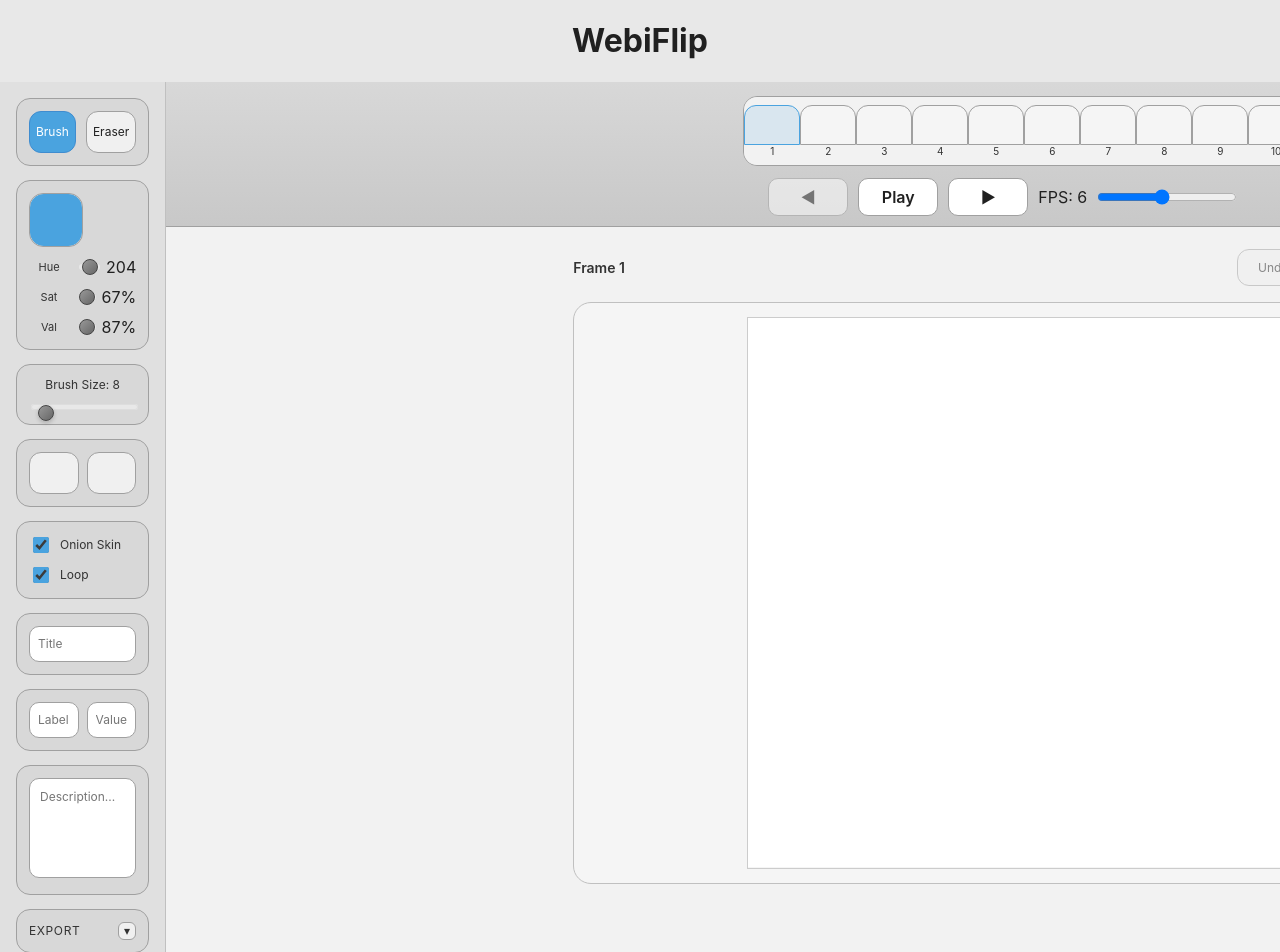
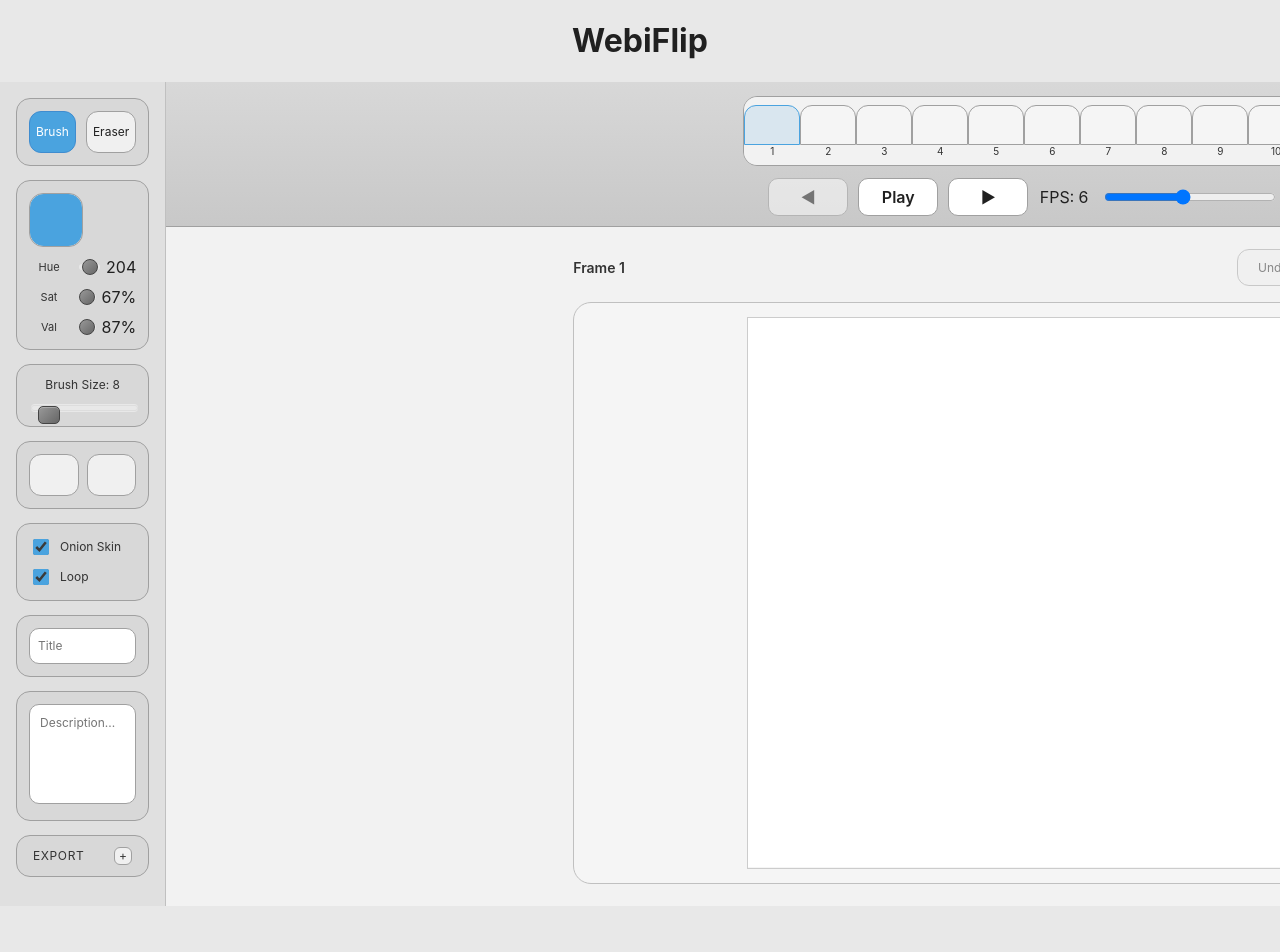
Before and after one commit to LuckyQuack/WebiFlip, a React (Vite) app: page / in a window 1280 px wide. Shown: the top 952 px of the page. After the commit the page ends 906 px from the top, so only its background shows below. Built offline with nearby package versions, Linux system fonts and the light colour scheme.

Commit message:
added gif export

```diff
--- a/package.json
+++ b/package.json
@@ -10,6 +10,7 @@
     "preview": "vite preview"
   },
   "dependencies": {
+    "gifenc": "^1.0.3",
     "react": "^18.3.1",
     "react-dom": "^18.3.1"
   },
--- a/src/Components/Pages/Home.css
+++ b/src/Components/Pages/Home.css
@@ -42,6 +42,53 @@
   border-radius: 6px;
   background: #f0f0f0;
   border: 1px solid #a0a0a0;
+}
+
+.export-menu {
+  position: relative;
+  padding: 10px;
+}
+
+.export-trigger {
+  width: 100%;
+  display: flex;
+  align-items: center;
+  justify-content: space-between;
+  gap: 8px;
+  border: none;
+  background: transparent;
+  color: #333;
+  font-size: 12px;
+  text-transform: uppercase;
+  letter-spacing: 0.05em;
+  cursor: pointer;
+}
+
+.export-trigger:disabled {
+  cursor: wait;
+  opacity: 0.7;
+}
+
+.export-dropdown {
+  margin-top: 10px;
+  padding-top: 10px;
+  border-top: 1px solid #b4b4b4;
+}
+
+.export-option {
+  width: 100%;
+  min-height: 38px;
+  border: 1px solid #a0a0a0;
+  border-radius: 10px;
+  background: #f0f0f0;
+  color: #202020;
+  font-size: 12px;
+  cursor: pointer;
+}
+
+.export-option:disabled {
+  cursor: wait;
+  opacity: 0.7;
 }
 
 .color-preview-block {
@@ -276,12 +323,6 @@
   color: #202020;
 }
 
-.export-blank {
-  height: 48px;
-  background: #fff;
-  border-radius: 10px;
-}
-
 .main-content {
   flex: 1;
   display: flex;
@@ -329,8 +370,15 @@
   min-width: 240px;
 }
 
+.playback-speed label {
+  min-width: 52px;
+  font-variant-numeric: tabular-nums;
+}
+
 .fps-slider {
+  flex: 1;
   width: 140px;
+  margin-left: 6px;
 }
 
 .frames-box {
@@ -469,8 +517,8 @@
 .brush-size-slider {
   width: 100%;
   max-width: 460px;
-  height: 6px;
-  border-radius: 3px;
+  height: 8px;
+  border-radius: 4px;
   background: #e8e8e8;
   outline: none;
   -webkit-appearance: none;
@@ -481,17 +529,19 @@
 .brush-size-slider::-webkit-slider-thumb {
   -webkit-appearance: none;
   appearance: none;
-  width: 16px;
-  height: 16px;
-  border-radius: 50%;
+  width: 22px;
+  height: 18px;
+  border-radius: 5px;
   background: linear-gradient(135deg, #999 0%, #666 100%);
   border: 1px solid #444;
+  box-shadow: inset 0 1px 0 rgba(255, 255, 255, 0.25);
 }
 
 .brush-size-slider::-moz-range-thumb {
-  width: 16px;
-  height: 16px;
-  border-radius: 50%;
+  width: 22px;
+  height: 18px;
+  border-radius: 5px;
   background: linear-gradient(135deg, #999 0%, #666 100%);
   border: 1px solid #444;
+  box-shadow: inset 0 1px 0 rgba(255, 255, 255, 0.25);
 }
--- a/src/Components/Pages/Home.jsx
+++ b/src/Components/Pages/Home.jsx
@@ -1,6 +1,9 @@
 import React, { useState, useRef, useEffect } from 'react';
 import Canvas from '../Canvas';
+import { encodeGif } from '../../utils/gifEncoder';
 import './Home.css';
+
+const CANVAS_SIZE = 550;
 
 const Home = () => {
   const [tool, setTool] = useState('brush');
@@ -12,14 +15,15 @@ const Home = () => {
   const [isPlaying, setIsPlaying] = useState(false);
   const [playFps, setPlayFps] = useState(6);
   const [title, setTitle] = useState('');
-  const [metaLeft, setMetaLeft] = useState('');
-  const [metaRight, setMetaRight] = useState('');
   const [description, setDescription] = useState('');
   const [historyState, setHistoryState] = useState({ canUndo: false, canRedo: false });
+  const [isExportMenuOpen, setIsExportMenuOpen] = useState(false);
+  const [isExportingGif, setIsExportingGif] = useState(false);
   const canvasRef = useRef(null);
   const frameStatesRef = useRef({});
   const frameHistoryRef = useRef({});
   const previousFrameRef = useRef(1);
+  const exportMenuRef = useRef(null);
   const frames = Array.from({ length: 30 }, (_, index) => index + 1);
 
   const hasFrameContent = (imageData) => {
@@ -50,10 +54,101 @@ const Home = () => {
     return prevFrameIndex ? frameStatesRef.current[prevFrameIndex] : null;
   };
 
+  const saveCurrentFrameState = () => {
+    if (!canvasRef.current?.captureFrameState) return;
+
+    const frameState = canvasRef.current.captureFrameState();
+    frameStatesRef.current[currentFrame] = frameState || null;
+  };
+
+  const getLastDrawnFrameOrNull = () => {
+    let last = null;
+    frames.forEach((frame) => {
+      if (hasFrameContent(frameStatesRef.current[frame])) {
+        last = frame;
+      }
+    });
+    return last;
+  };
+
+  const getExportFileName = () => {
+    const trimmedTitle = title.trim();
+    if (!trimmedTitle) {
+      return 'flipbook-animation.gif';
+    }
+
+    const safeTitle = trimmedTitle
+      .toLowerCase()
+      .replace(/[^a-z0-9]+/g, '-')
+      .replace(/^-+|-+$/g, '');
+
+    return `${safeTitle || 'flipbook-animation'}.gif`;
+  };
+
+  const downloadBlob = (blob, fileName) => {
+    const url = URL.createObjectURL(blob);
+    const link = document.createElement('a');
+    link.href = url;
+    link.download = fileName;
+    document.body.appendChild(link);
+    link.click();
+    link.remove();
+    URL.revokeObjectURL(url);
+  };
+
+  const handleExportGif = async () => {
+    if (isExportingGif) return;
+
+    saveCurrentFrameState();
+    const lastDrawnFrame = getLastDrawnFrameOrNull();
+
+    if (!lastDrawnFrame) {
+      window.alert('Draw at least one frame before exporting a GIF.');
+      return;
+    }
+
+    setIsExportMenuOpen(false);
+    setIsExportingGif(true);
+
+    try {
+      const framesToExport = [];
+      for (let frame = 1; frame <= lastDrawnFrame; frame += 1) {
+        framesToExport.push(frameStatesRef.current[frame] || null);
+      }
+
+      const gifBytes = encodeGif({
+        width: CANVAS_SIZE,
+        height: CANVAS_SIZE,
+        frames: framesToExport,
+        fps: playFps,
+        loop: loopEnabled,
+      });
+
+      const gifBlob = new Blob([gifBytes], { type: 'image/gif' });
+      downloadBlob(gifBlob, getExportFileName());
+    } catch (error) {
+      console.error('GIF export failed:', error);
+      window.alert('GIF export failed. Please try again.');
+    } finally {
+      setIsExportingGif(false);
+    }
+  };
+
   useEffect(() => {
     if (canvasRef.current && canvasRef.current.getHistoryState) {
       setHistoryState(canvasRef.current.getHistoryState());
     }
+  }, []);
+
+  useEffect(() => {
+    const handlePointerDown = (event) => {
+      if (!exportMenuRef.current?.contains(event.target)) {
+        setIsExportMenuOpen(false);
+      }
+    };
+
+    window.addEventListener('pointerdown', handlePointerDown);
+    return () => window.removeEventListener('pointerdown', handlePointerDown);
   }, []);
 
   // Handle frame switching - save current frame, load new frame
@@ -113,13 +208,7 @@ const Home = () => {
     if (canvasRef.current && canvasRef.current.getHistoryState) {
       setHistoryState(canvasRef.current.getHistoryState());
     }
-    // Auto-save current frame state after any drawing change
-    if (canvasRef.current?.captureFrameState) {
-      const frameState = canvasRef.current.captureFrameState();
-      if (frameState) {
-        frameStatesRef.current[currentFrame] = frameState;
-      }
-    }
+    saveCurrentFrameState();
   };
 
   const handleUndo = () => {
@@ -438,23 +527,6 @@ const Home = () => {
           />
         </div>
 
-        <div className="sidebar-block split-inputs">
-          <input
-            type="text"
-            value={metaLeft}
-            onChange={(e) => setMetaLeft(e.target.value)}
-            className="sidebar-input"
-            placeholder="Label"
-          />
-          <input
-            type="text"
-            value={metaRight}
-            onChange={(e) => setMetaRight(e.target.value)}
-            className="sidebar-input"
-            placeholder="Value"
-          />
-        </div>
-
         <div className="sidebar-block description-block">
           <textarea
             value={description}
@@ -464,11 +536,29 @@ const Home = () => {
           />
         </div>
 
-        <div className="sidebar-block toolbar-row">
-          <span>Export</span>
-          <span className="toolbar-icon">▾</span>
+        <div className="sidebar-block export-menu" ref={exportMenuRef}>
+          <button
+            type="button"
+            className="export-trigger"
+            onClick={() => setIsExportMenuOpen((prev) => !prev)}
+            disabled={isExportingGif}
+          >
+            <span>{isExportingGif ? 'Exporting...' : 'Export'}</span>
+            <span className="toolbar-icon">{isExportMenuOpen ? '-' : '+'}</span>
+          </button>
+          {isExportMenuOpen ? (
+            <div className="export-dropdown">
+              <button
+                type="button"
+                className="export-option"
+                onClick={handleExportGif}
+                disabled={isExportingGif}
+              >
+                GIF Export
+              </button>
+            </div>
+          ) : null}
         </div>
-        <div className="sidebar-block export-blank" />
       </aside>
 
       <main className="main-content">
@@ -542,8 +632,8 @@ const Home = () => {
               ref={canvasRef}
               tool={tool}
               brushColor={brushColor}
-              canvasHeight={550}
-              canvasWidth={550}
+              canvasHeight={CANVAS_SIZE}
+              canvasWidth={CANVAS_SIZE}
               brushRadius={brushRadius}
               onHistoryStateChange={handleHistoryStateChange}
             />
--- /dev/null
+++ b/src/utils/gifEncoder.js
@@ -0,0 +1,58 @@
+import { GIFEncoder, quantize, applyPalette } from 'gifenc';
+
+const FRAME_DELAY_FALLBACK_MS = 1000 / 6;
+
+const toRgbaFrameData = (frame, width, height) => {
+  const pixelCount = width * height;
+  const rgba = new Uint8Array(pixelCount * 4);
+
+  if (!frame) {
+    for (let i = 0; i < pixelCount; i += 1) {
+      const offset = i * 4;
+      rgba[offset] = 255;
+      rgba[offset + 1] = 255;
+      rgba[offset + 2] = 255;
+      rgba[offset + 3] = 255;
+    }
+    return rgba;
+  }
+
+  for (let i = 0; i < pixelCount; i += 1) {
+    const offset = i * 4;
+    const alpha = frame.data[offset + 3] / 255;
+    const inverseAlpha = 1 - alpha;
+
+    rgba[offset] = Math.round(frame.data[offset] * alpha + 255 * inverseAlpha);
+    rgba[offset + 1] = Math.round(frame.data[offset + 1] * alpha + 255 * inverseAlpha);
+    rgba[offset + 2] = Math.round(frame.data[offset + 2] * alpha + 255 * inverseAlpha);
+    rgba[offset + 3] = 255;
+  }
+
+  return rgba;
+};
+
+export const encodeGif = ({ width, height, frames, fps = 6, loop = true }) => {
+  if (!frames || frames.length === 0) {
+    throw new Error('At least one frame is required to encode a GIF.');
+  }
+
+  const encoder = GIFEncoder();
+  const frameDelay = Math.max(20, Math.round(1000 / Math.max(1, fps || FRAME_DELAY_FALLBACK_MS)));
+  const repeat = loop ? 0 : -1;
+
+  frames.forEach((frame, index) => {
+    const rgba = toRgbaFrameData(frame, width, height);
+    const palette = quantize(rgba, 256, { format: 'rgb565' });
+    const pixels = applyPalette(rgba, palette, 'rgb565');
+
+    encoder.writeFrame(pixels, width, height, {
+      palette,
+      delay: frameDelay,
+      repeat,
+      first: index === 0,
+    });
+  });
+
+  encoder.finish();
+  return encoder.bytes();
+};
```
Also changed, not shown: 6 other files (tests, documents, lock files or other folders).
